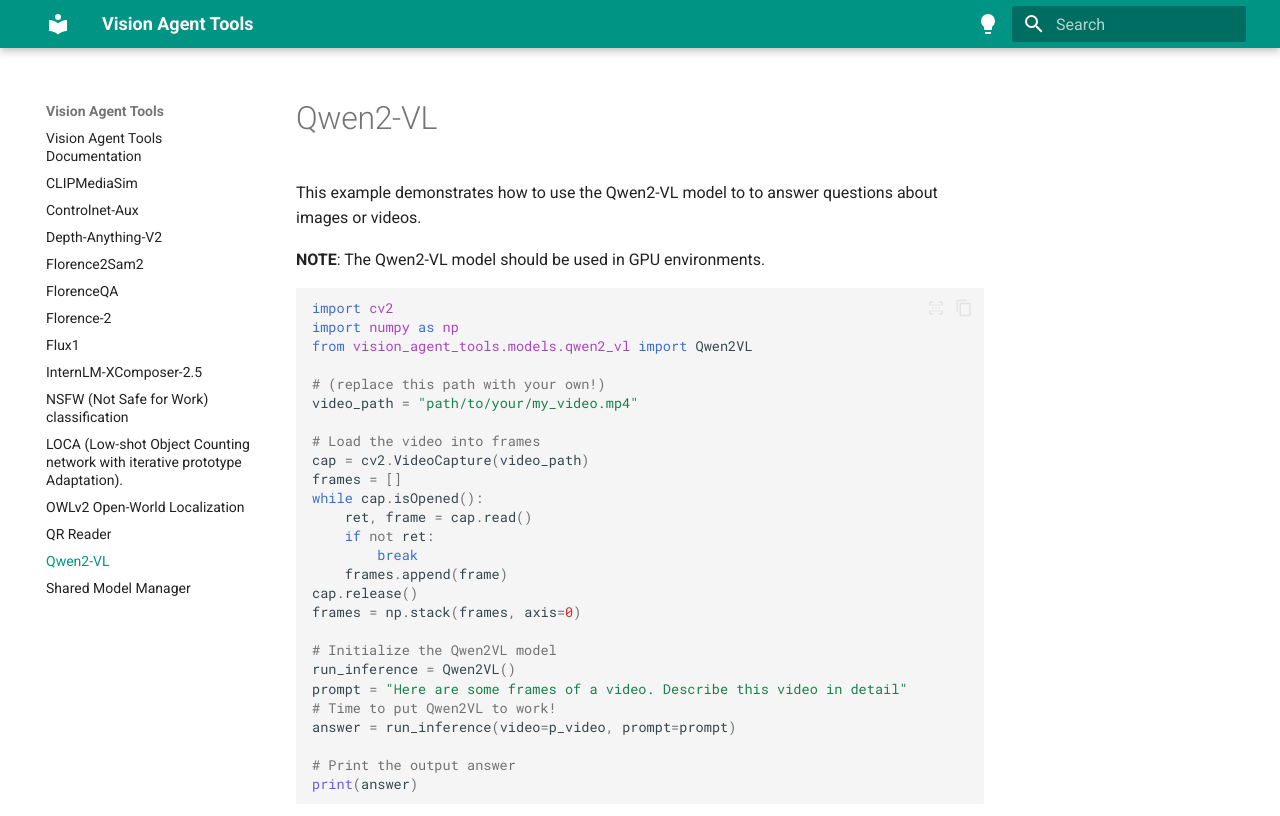
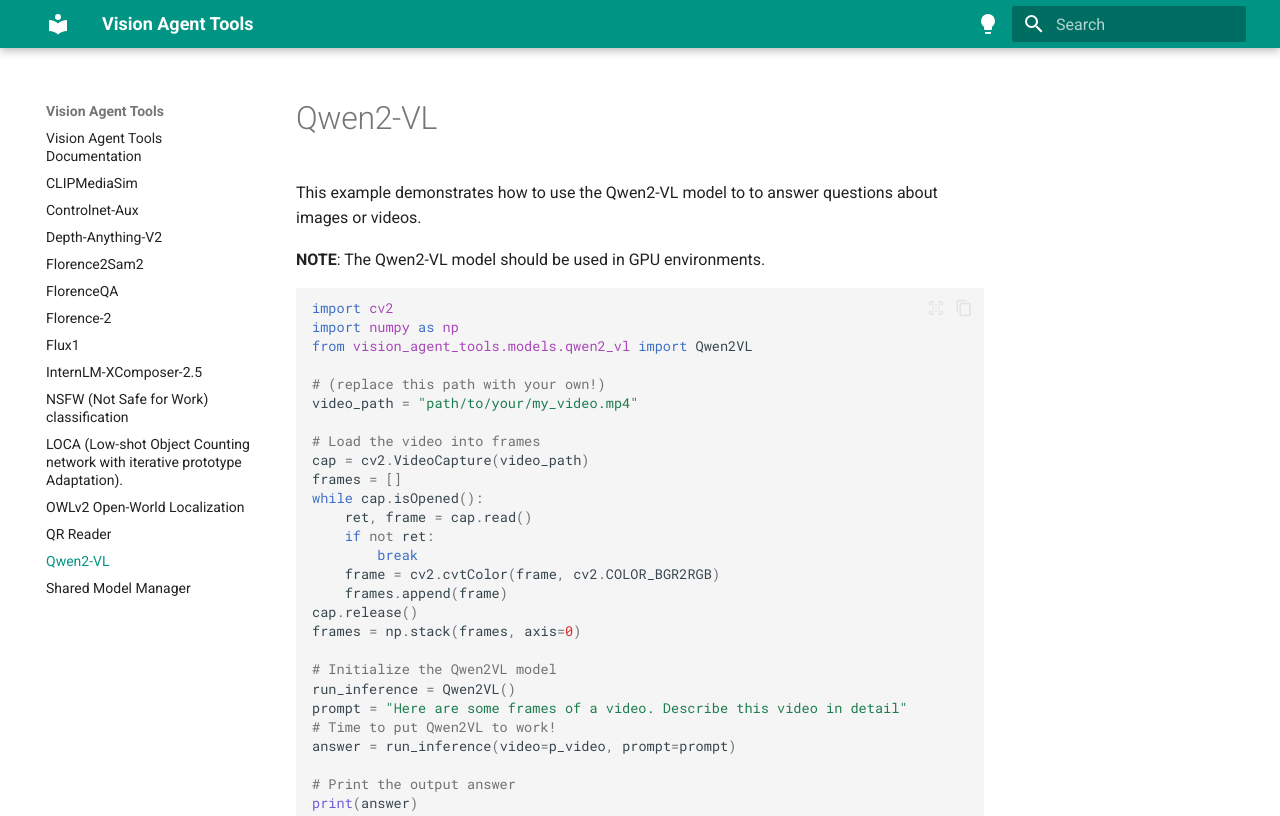
Before and after one commit to landing-ai/vision-agent-tools, an MkDocs documentation site: the page built from docs/qwen2_vl.md, in a window 1280 px wide and 1008 px high, cut to the strip 0-816 px from the top of the window. Built offline with MkDocs 1.6.1 and Material for MkDocs 9.7.7, drawn with Linux system fonts in a browser that asks for light colours.

Commit message:
fix color channels

```diff
--- a/docs/qwen2_vl.md
+++ b/docs/qwen2_vl.md
@@ -19,6 +19,7 @@
     ret, frame = cap.read()
     if not ret:
         break
+    frame = cv2.cvtColor(frame, cv2.COLOR_BGR2RGB)
     frames.append(frame)
 cap.release()
 frames = np.stack(frames, axis=0)
```
Also changed, not shown: 1 other file.
